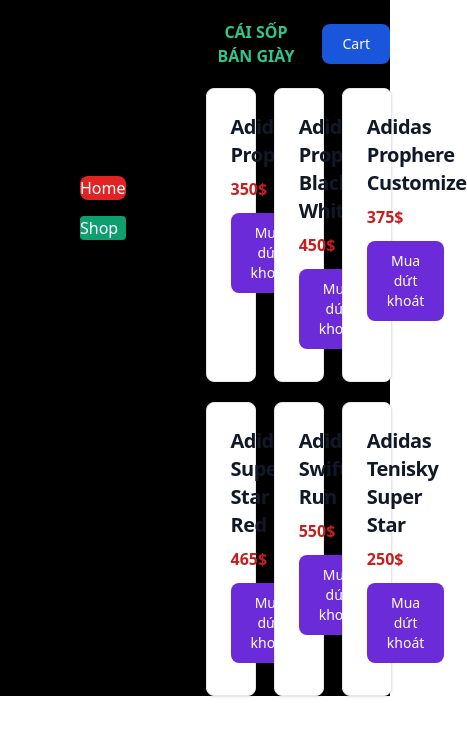
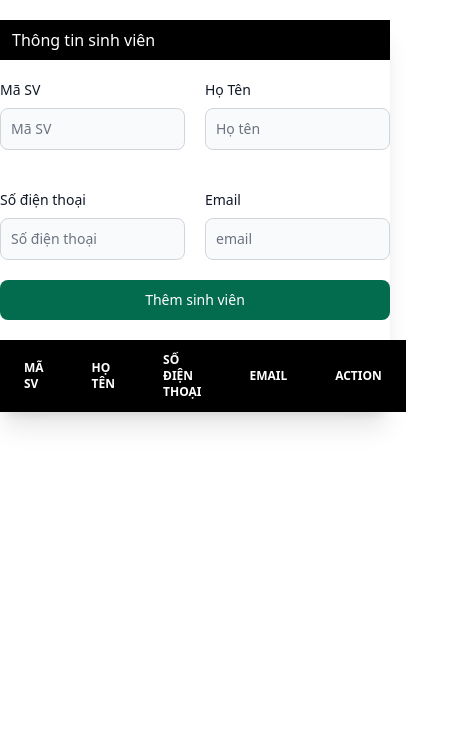
Before and after one commit to DZ2K-T/BookingTicket, a React (Vite) app: page / in a window 390 px wide. Shown: the top 736 px of the page, 467 px wide, since content can reach past the window. Built offline with nearby package versions, Linux system fonts and the light colour scheme; grey boxes are pictures that could not be loaded.

Commit message:
add form

```diff
--- a/package.json
+++ b/package.json
@@ -10,9 +10,11 @@
     "preview": "vite preview"
   },
   "dependencies": {
+    "@reduxjs/toolkit": "^2.3.0",
     "flowbite-react": "^0.10.2",
     "react": "^18.3.1",
-    "react-dom": "^18.3.1"
+    "react-dom": "^18.3.1",
+    "react-redux": "^9.1.2"
   },
   "devDependencies": {
     "@eslint/js": "^9.13.0",
--- a/src/App.jsx
+++ b/src/App.jsx
@@ -2,6 +2,8 @@
 import Glass from "./glass"
 import ShoseShop from "./Shose-Shop"
 import ShoppingShose from "./ShoseStore";
+import FormValiation from "./Form";
+
 
 function App() {
 
@@ -10,9 +12,9 @@
 
       {/* <Example1 /> */}
       {/* <Glass /> */}
-      <ShoseShop />
+      {/* <ShoseShop /> */}
       {/* <ShoppingShose /> */}
-
+      <FormValiation />
     </>
   )
 }
--- /dev/null
+++ b/src/Form/FormInput.jsx
@@ -0,0 +1,119 @@
+import { useState } from "react"
+export default function FormInput() {
+    const [form, setForm] = useState({
+        id: '',
+        name: '',
+        phone: '',
+        email: '',
+    });
+    const [students, setStudents] = useState([]);
+
+    const handleInputChange = (e) => {
+        const { name, value } = e.target;
+        setForm({
+            ...form,
+            [name]: value,
+        });
+    };
+
+    // Hàm xử lý khi người dùng nhấn nút "Thêm sinh viên"
+    const handleSubmit = (e) => {
+        e.preventDefault();
+        // Kiểm tra form trước khi thêm
+        if (form.id && form.name && form.phone && form.email) {
+            setStudents([...students, form]); // Thêm sinh viên vào danh sách
+            setForm({ id: '', name: '', phone: '', email: '' }); // Reset form sau khi thêm
+        } else {
+            alert("Vui lòng nhập đầy đủ thông tin!");
+        }
+    };
+
+    // Hàm xóa sinh viên khỏi danh sách
+    const handleDelete = (id) => {
+        setStudents(students.filter((student) => student.id !== id));
+    };
+
+
+    return (
+
+        <div>
+
+            <form onSubmit={handleSubmit} className="max-w-screen-xl mx-auto ">
+                <h1 className="bg-black text-white h-10 content-center pl-3 mb-5">Thông tin sinh viên</h1>
+                <div className="grid grid-cols-2 gap-5  ">
+                    <div className="mb-5">
+                        <label htmlFor="email" className="block mb-2 text-sm font-medium text-gray-900 dark:text-white">Mã SV</label>
+                        <input onChange={handleInputChange} type="text" name="id" value={form.id} className="bg-gray-50 border border-gray-300 text-gray-900 text-sm rounded-lg focus:ring-blue-500 focus:border-blue-500 block w-full p-2.5 dark:bg-gray-700 dark:border-gray-600 dark:placeholder-gray-400 dark:text-white dark:focus:ring-blue-500 dark:focus:border-blue-500" placeholder="Mã SV" required />
+                    </div>
+                    <div className="mb-5">
+                        <label htmlFor="password" className="block mb-2 text-sm font-medium text-gray-900 dark:text-white">Họ Tên</label>
+                        <input onChange={handleInputChange} type="text" name="name" value={form.name} className="bg-gray-50 border border-gray-300 text-gray-900 text-sm rounded-lg focus:ring-blue-500 focus:border-blue-500 block w-full p-2.5 dark:bg-gray-700 dark:border-gray-600 dark:placeholder-gray-400 dark:text-white dark:focus:ring-blue-500 dark:focus:border-blue-500" placeholder="Họ tên" required />
+                    </div>
+
+                    <div className="mb-5">
+                        <label htmlFor="email" className="block mb-2 text-sm font-medium text-gray-900 dark:text-white">Số điện thoại</label>
+                        <input onChange={handleInputChange} type="text" name="phone" value={form.phone} className="bg-gray-50 border border-gray-300 text-gray-900 text-sm rounded-lg focus:ring-blue-500 focus:border-blue-500 block w-full p-2.5 dark:bg-gray-700 dark:border-gray-600 dark:placeholder-gray-400 dark:text-white dark:focus:ring-blue-500 dark:focus:border-blue-500" placeholder="Số điện thoại" required />
+                    </div>
+                    <div className="mb-5">
+                        <label htmlFor="password" className="block mb-2 text-sm font-medium text-gray-900 dark:text-white">Email</label>
+                        <input onChange={handleInputChange} type="email" name="email" value={form.email} className="bg-gray-50 border border-gray-300 text-gray-900 text-sm rounded-lg focus:ring-blue-500 focus:border-blue-500 block w-full p-2.5 dark:bg-gray-700 dark:border-gray-600 dark:placeholder-gray-400 dark:text-white dark:focus:ring-blue-500 dark:focus:border-blue-500" placeholder="email" required />
+                    </div>
+                </div>
+
+                <button type="submit" className="text-white bg-green-700 hover:bg-blue-800 focus:ring-4 focus:outline-none focus:ring-blue-300 font-medium rounded-lg text-sm w-full sm:w-auto px-5 py-2.5 text-center dark:bg-blue-600 dark:hover:bg-blue-700 dark:focus:ring-blue-800">Thêm sinh viên</button>
+            </form>
+            <table className=" mt-5 w-full text-sm text-left rtl:text-right text-gray-500 dark:text-gray-400">
+                <thead className="text-xs text-white uppercase bg-black ">
+                    <tr >
+                        <th scope="col" className="px-6 py-3">
+                            Mã SV
+                        </th>
+                        <th scope="col" className="px-6 py-3">
+                            Họ tên
+                        </th>
+                        <th scope="col" className="px-6 py-3">
+                            Số điện thoại
+                        </th>
+                        <th scope="col" className="px-6 py-3">
+                            Email
+                        </th>
+                        <th scope="col" className="px-6 py-3">
+                            Action
+                        </th>
+                    </tr>
+                </thead>
+
+                <tbody>
+                    {students.map((student) => (
+                        <tr key={student.id} className="odd:bg-white odd:dark:bg-gray-900 even:bg-gray-50 even:dark:bg-gray-800 border-b dark:border-gray-700">
+                            <th scope="row" className="px-6 py-4 font-medium text-gray-900 whitespace-nowrap dark:text-white">
+                                {student.id}
+                            </th>
+                            <td className="px-6 py-4">
+                                {student.name}
+                            </td>
+                            <td className="px-6 py-4">
+                                {student.phone}
+                            </td>
+                            <td className="px-6 py-4">
+                                {student.email}
+                            </td>
+                            <td className="px-6 py-4">
+                                <button onClick={() => handleDelete(student.id)} type="button" className="text-red-700 hover:text-white border border-red-700 hover:bg-red-800 focus:ring-4 focus:outline-none focus:ring-red-300 font-medium rounded-lg text-sm px-5 py-2.5 text-center me-2 mb-2 dark:border-red-500 dark:text-red-500 dark:hover:text-white dark:hover:bg-red-600 dark:focus:ring-red-900">Delete</button>
+                                <button type="button" className="text-purple-700 hover:text-white border border-purple-700 hover:bg-purple-800 focus:ring-4 focus:outline-none focus:ring-purple-300 font-medium rounded-lg text-sm px-5 py-2.5 text-center me-2 mb-2 dark:border-purple-400 dark:text-purple-400 dark:hover:text-white dark:hover:bg-purple-500 dark:focus:ring-purple-900">Edit</button>
+
+
+                            </td>
+                        </tr>
+
+                    ))}
+
+                </tbody>
+
+            </table>
+
+        </div>
+
+
+    )
+}
--- /dev/null
+++ b/src/Form/index.jsx
@@ -0,0 +1,11 @@
+
+import FormInput from './FormInput';
+
+export default function FormValiation() {
+    return (
+        <div className='max-w-screen-xl mx-auto shadow-xl mt-5'>
+            <FormInput />
+
+        </div>
+    )
+}
```
Also changed, not shown: 1 other file (tests, documents, lock files or other folders).
